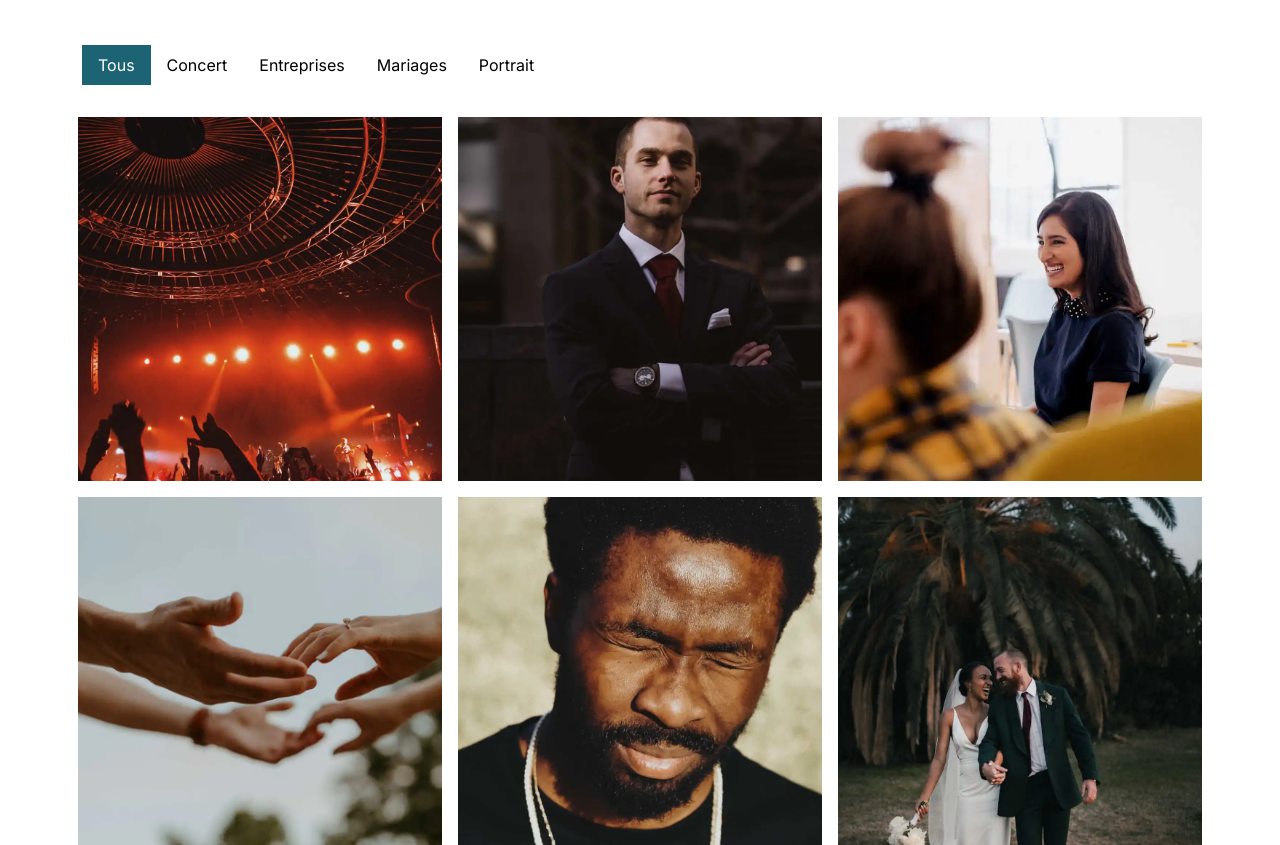
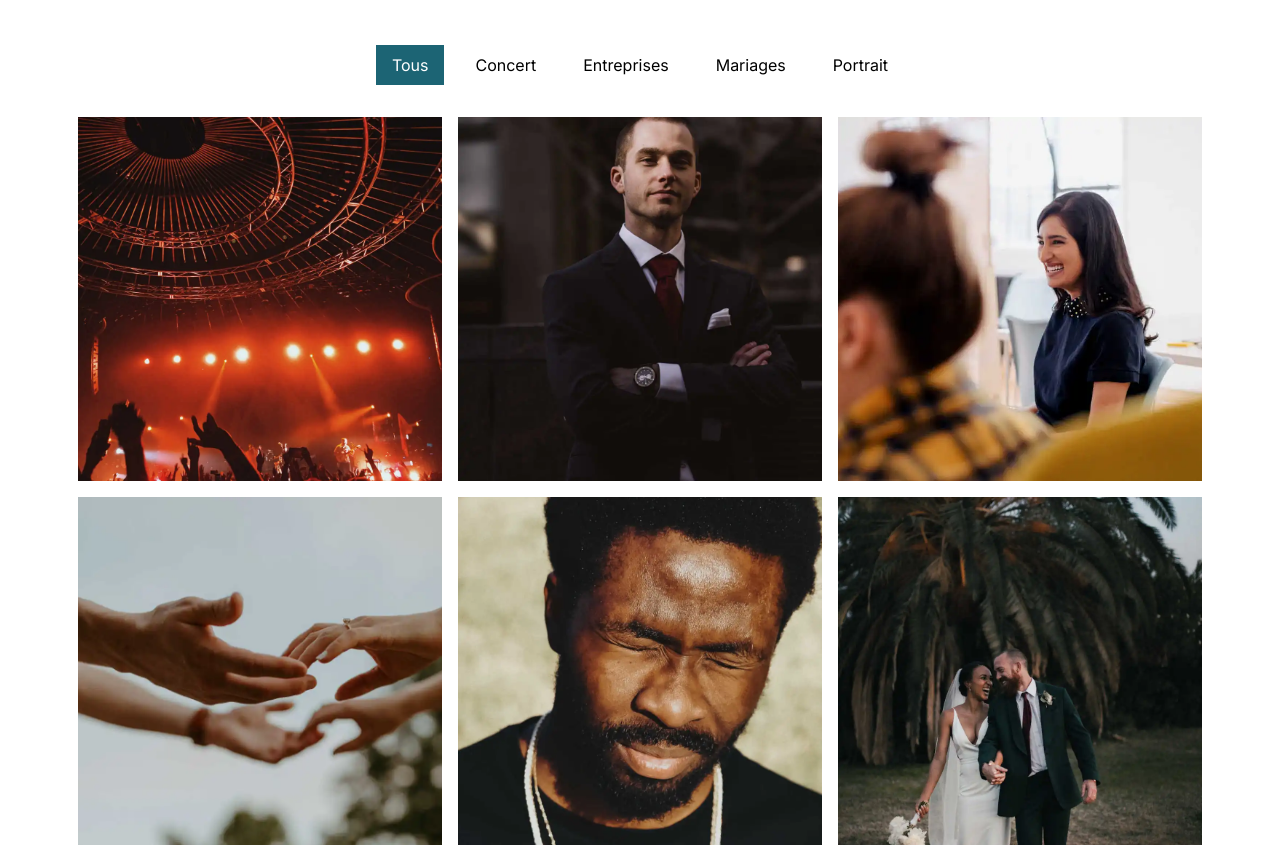
Before and after one commit to quentours/Projet-n-4-QG-OC, a plain HTML site: page index.html in a window 1280 px wide. Shown: the part 1435-2280 px from the top of the page. Drawn offline with nearby package versions, Linux system fonts and the light colour scheme.

Commit message:
correction du display des filtres

```diff
--- a/assets/style.css
+++ b/assets/style.css
@@ -109,6 +109,14 @@ nav a:hover {
 .nav-pills .nav-link {
 	color: #000
 }
+
+.tags-bar {
+	display: flex;
+	flex: row;
+	justify-content: center;
+	gap: 15px;
+}
+
 .item-column {
 	position: relative;
 	margin-bottom: 0 !important;
```
